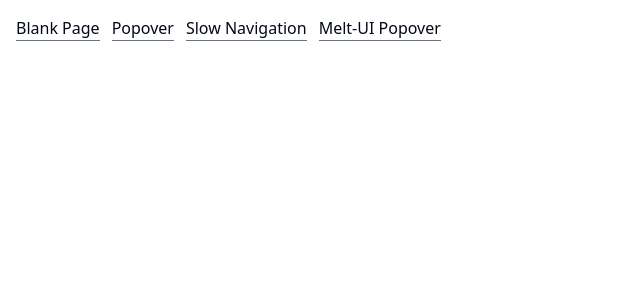
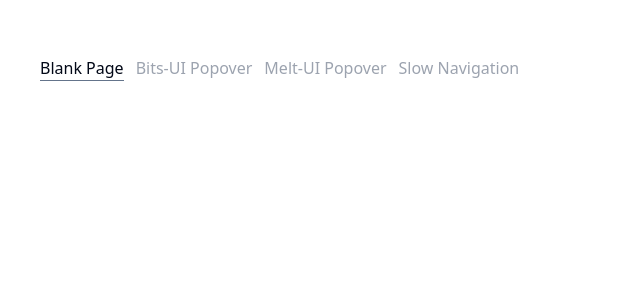
Before and after one commit to anatolzak/shadcn-svelte-range-calendar-position-bug-on-page-change, a SvelteKit app: page /blank in a window 1280 px wide. Shown: the top 300 px of the page, without its empty margins (0-640 px from the left). Built offline with nearby package versions, Linux system fonts and the light colour scheme.

Commit message:
refactor layout links

```diff
--- a/src/routes/+layout.svelte
+++ b/src/routes/+layout.svelte
@@ -1,31 +1,38 @@
-<script>
+<script lang="ts">
   import '../app.pcss';
+  import { page } from '$app/stores';
+
+  const links: { href: string; label: string }[] = [
+    {
+      href: '/blank',
+      label: 'Blank Page',
+    },
+    {
+      href: '/',
+      label: 'Bits-UI Popover',
+    },
+    {
+      href: '/melt-ui-popover',
+      label: 'Melt-UI Popover',
+    },
+    {
+      href: '/slow',
+      label: 'Slow Navigation',
+    },
+  ];
 </script>
 
-<div class="flex space-x-3 p-4">
-  <a
-    class="border-b border-b-muted-foreground"
-    href="/blank"
-  >
-    Blank Page
-  </a>
-  <a
-    class="border-b border-b-muted-foreground"
-    href="/"
-  >
-    Popover
-  </a>
-  <a
-    class="border-b border-b-muted-foreground"
-    href="/slow"
-  >
-    Slow Navigation
-  </a>
-  <a
-    class="border-b border-b-muted-foreground"
-    href="/melt-ui-popover"
-  >
-    Melt-UI Popover
-  </a>
+<div class="p-10">
+  <div class="flex space-x-3 py-4">
+    {#each links as { href, label }}
+      {@const isActive = $page.url.pathname === href}
+      <a
+        class={` ${isActive ? 'border-b border-b-muted-foreground' : 'text-gray-400'}`}
+        {href}
+      >
+        {label}
+      </a>
+    {/each}
+  </div>
+  <slot />
 </div>
-<slot />
```
